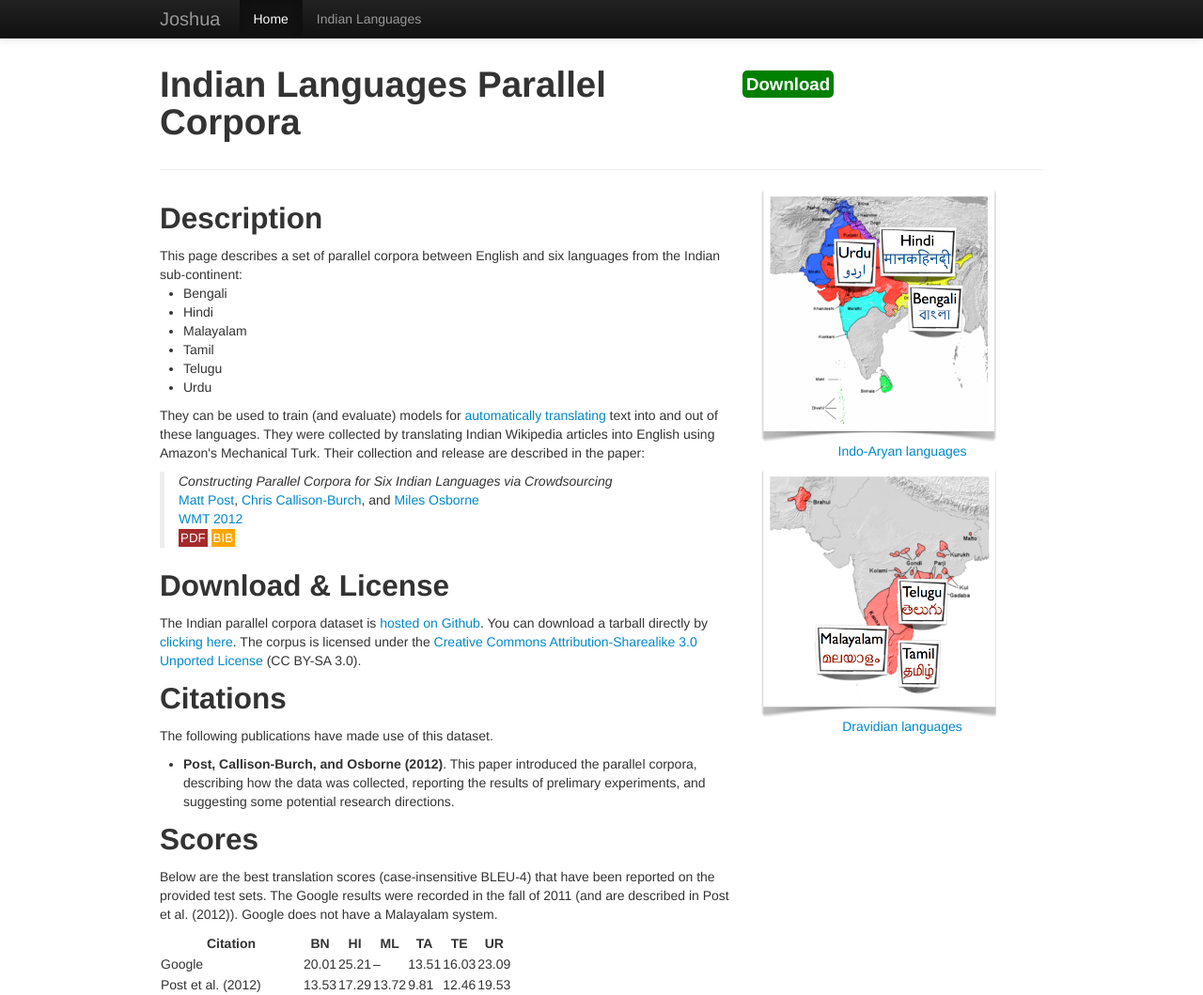
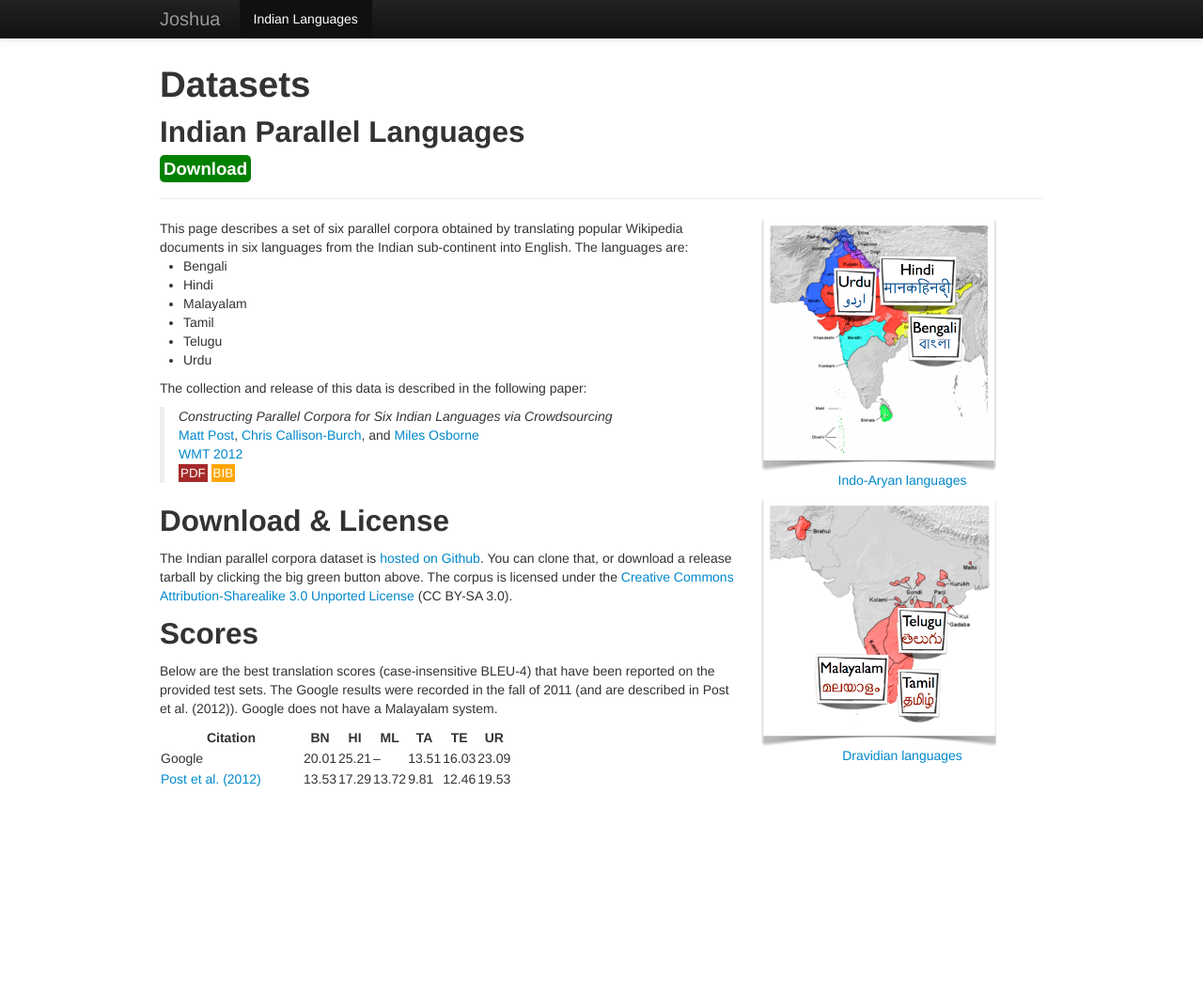
Before and after one commit to joshua-decoder/joshua-decoder.github.com, a Jekyll site: the page indian-parallel-corpora/index.html, which Jekyll copies as it is, in a window 1280 px wide and 1059 px high. Shown: the whole window at 94% size. Built offline with Jekyll 4.4.1, drawn with Linux system fonts in a browser that asks for light colours; nearby versions of some CDN libraries; library files that are not in the unit come from our copies.

Commit message:
Converted over to new layout, more fiddling

```diff
--- a/indian-parallel-corpora/index.html
+++ b/indian-parallel-corpora/index.html
@@ -8,54 +8,11 @@
     <meta name="author" content="">
 
     <!-- Le styles -->
-    <link href="/bootstrap/css/bootstrap.css" rel="stylesheet">
+    <link href="/bootstrap/css/bootstrap.css" rel="stylesheet" />
+    <link href="/joshua.css" rel="stylesheet" />
     <style>
       body {
         padding-top: 60px; /* 60px to make the container go all the way to the bottom of the topbar */
-      }
-      #download {
-          background-color: green;
-          font-size: 14pt;
-          font-weight: bold;
-          text-align: center;
-          color: white;
-          border-radius: 5px;
-          padding: 4px;
-      }
-
-      #download a:link {
-          color: white;
-      }
-
-      #download a:hover {
-          color: lightgrey;
-      }
-
-      #download a:visited {
-          color: white;
-      }
-
-      a.pdf {
-          font-variant: small-caps;
-          /* font-weight: bold; */
-          font-size: 10pt;
-          color: white;
-          background: brown;
-          padding: 2px;
-      }
-
-      a.bibtex {
-          font-variant: small-caps;
-          /* font-weight: bold; */
-          font-size: 10pt;
-          color: white;
-          background: orange;
-          padding: 2px;
-      }
-
-      img.sponsor {
-        height: 120px;
-        margin: 5px;
       }
     </style>
     <link href="bootstrap/css/bootstrap-responsive.css" rel="stylesheet">
@@ -83,11 +40,10 @@
             <span class="icon-bar"></span>
             <span class="icon-bar"></span>
           </button>
-          <a class="brand" href="#">Joshua</a>
+          <a class="brand" href="/">Joshua</a>
           <div class="nav-collapse collapse">
             <ul class="nav">
-              <li class="active"><a href="/">Home</a></li>
-              <li><a href="index.html">Indian Languages</a></li>
+              <li class="active"><a href="index.html">Indian Languages</a></li>
             </ul>
           </div><!--/.nav-collapse -->
         </div>
@@ -98,15 +54,11 @@
 
       <div class="row">
         <div class="span8">
-          <h1>Indian Languages Parallel Corpora</h1>
-        </div>
-        <div>
-          <p>
-            <br/>
-            <span id="download">
-              <a href="https://github.com/joshua-decoder/indian-parallel-corpora/zipball/master">Download</a>
-            </span>
-          </p>
+          <h1>Datasets</h1>
+          <h2>Indian Parallel Languages</h2>
+          <span id="download">
+            <a href="https://github.com/joshua-decoder/indian-parallel-corpora/zipball/master">Download</a>
+          </span>
         </div>
       </div>
 
@@ -115,10 +67,9 @@
       <div class="row">
         <div class="span8">
 
-          <h2>Description</h2>
-
-          This page describes a set of parallel corpora between English and six languages from the
-          Indian sub-continent:
+          This page describes a set of six parallel corpora obtained by translating popular
+          Wikipedia documents in six languages from the Indian sub-continent into English. The
+          languages are:
 
           <ul>
             <li>Bengali</li>
@@ -130,11 +81,7 @@
           </ul>
 
           <p>
-            They can be used to train (and evaluate) models
-            for <a href="http://en.wikipedia.org/wiki/Statistical_machine_translation">automatically
-            translating</a> text into and out of these languages.  They were collected by
-            translating Indian Wikipedia articles into English using Amazon's Mechanical Turk.
-            Their collection and release are described in the paper:
+            The collection and release of this data is described in the following paper:
           </p>
 
           <blockquote>
@@ -151,32 +98,18 @@
 
           The Indian parallel corpora dataset
           is <a href="https://github.com/joshua-decoder/indian-parallel-corpora">hosted on
-          Github</a>.  You can download a tarball directly
-          by <a href="https://github.com/joshua-decoder/indian-parallel-corpora/zipball/master">clicking
-          here</a>. The corpus is licensed under the <a href="http://creativecommons.org/">Creative
+          Github</a>.  You can clone that, or download a release tarball by clicking the big green
+          button above. The corpus is licensed under
+          the <a href="http://creativecommons.org/">Creative
           Commons</a> <a href="http://creativecommons.org/licenses/by-sa/3.0/">Attribution-Sharealike
           3.0 Unported License</a> (CC BY-SA 3.0).
-
-          <h2>Citations</h2>
-
-          <p>
-            The following publications have made use of this dataset.
-          </p>
-
-          <ul>
-            <li><b>Post, Callison-Burch, and Osborne (2012)</b>. This paper introduced the parallel
-              corpora, describing how the data was collected, reporting the results of prelimary
-              experiments, and suggesting some potential research directions.
-            </li>
-          </ul>
 
           <h2>Scores</h2>
 
           <p>
-            Below are the best translation scores (case-insensitive BLEU-4) that have been
-            reported on the provided test sets.  The Google results were recorded in the fall of
-            2011 (and are described in Post et al. (2012)).  Google does not have a Malayalam
-            system.
+            Below are the best translation scores (case-insensitive BLEU-4) that have been reported
+            on the provided test sets.  The Google results were recorded in the fall of 2011 (and
+            are described in Post et al. (2012)).  Google does not have a Malayalam system.
           </p>
 
           <div>
@@ -200,7 +133,7 @@
                 <td>23.09</td>
               </tr>
               <tr>
-                <td class="system">Post et al. (2012)</td>
+                <td class="system"><a href="http://aclweb.org/anthology/W/W12/W12-3152.pdf">Post et al. (2012)</a></td>
                 <td>13.53</td>
                 <td>17.29</td>
                 <td>13.72</td>
--- /dev/null
+++ b/joshua.css
@@ -0,0 +1,44 @@
+#download {
+    background-color: green;
+    font-size: 14pt;
+    font-weight: bold;
+    text-align: center;
+    color: white;
+    border-radius: 5px;
+    padding: 4px;
+}
+
+#download a:link {
+    color: white;
+}
+
+#download a:hover {
+    color: lightgrey;
+}
+
+#download a:visited {
+    color: white;
+}
+
+a.pdf {
+    font-variant: small-caps;
+    /* font-weight: bold; */
+    font-size: 10pt;
+    color: white;
+    background: brown;
+    padding: 2px;
+}
+
+a.bibtex {
+    font-variant: small-caps;
+    /* font-weight: bold; */
+    font-size: 10pt;
+    color: white;
+    background: orange;
+    padding: 2px;
+}
+
+img.sponsor {
+    height: 120px;
+    margin: 5px;
+}
```
Also changed, not shown: index.html (+25 -112 lines).
